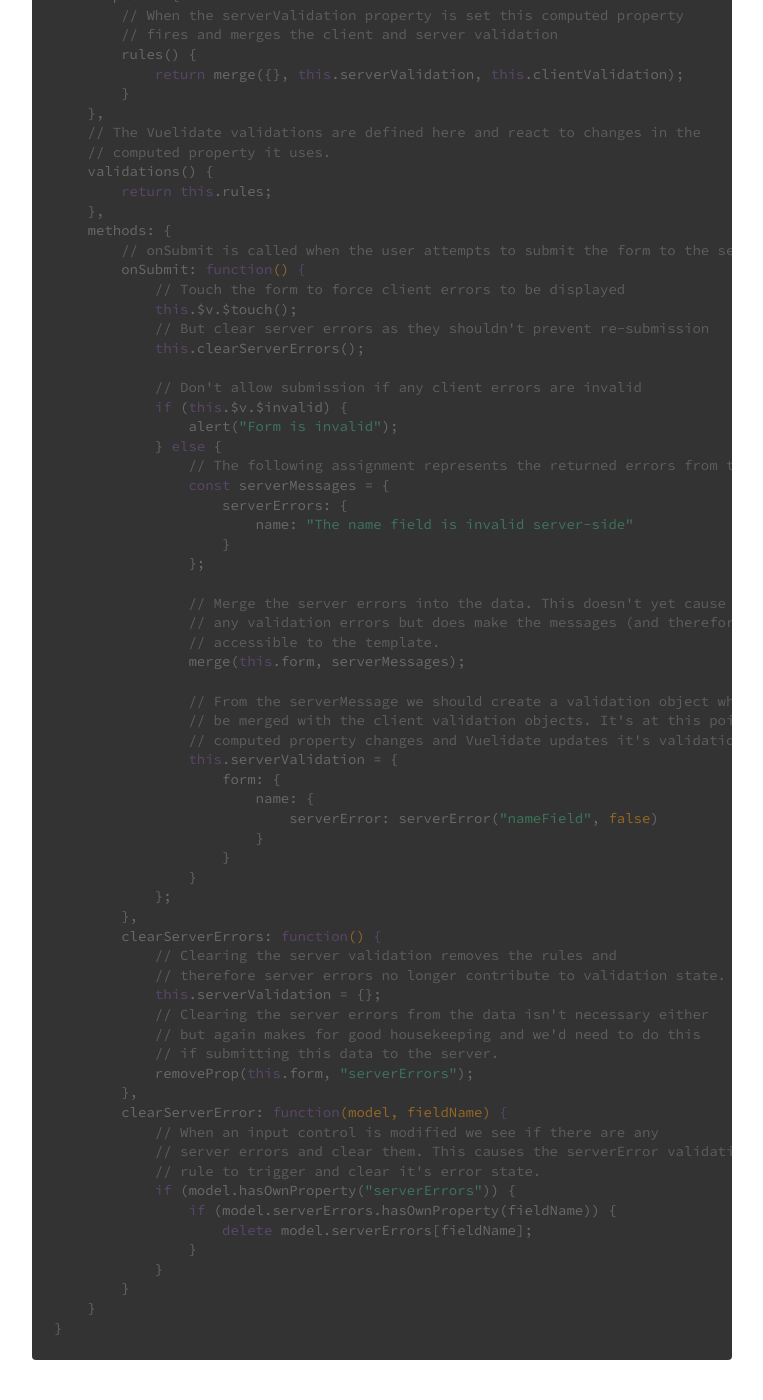
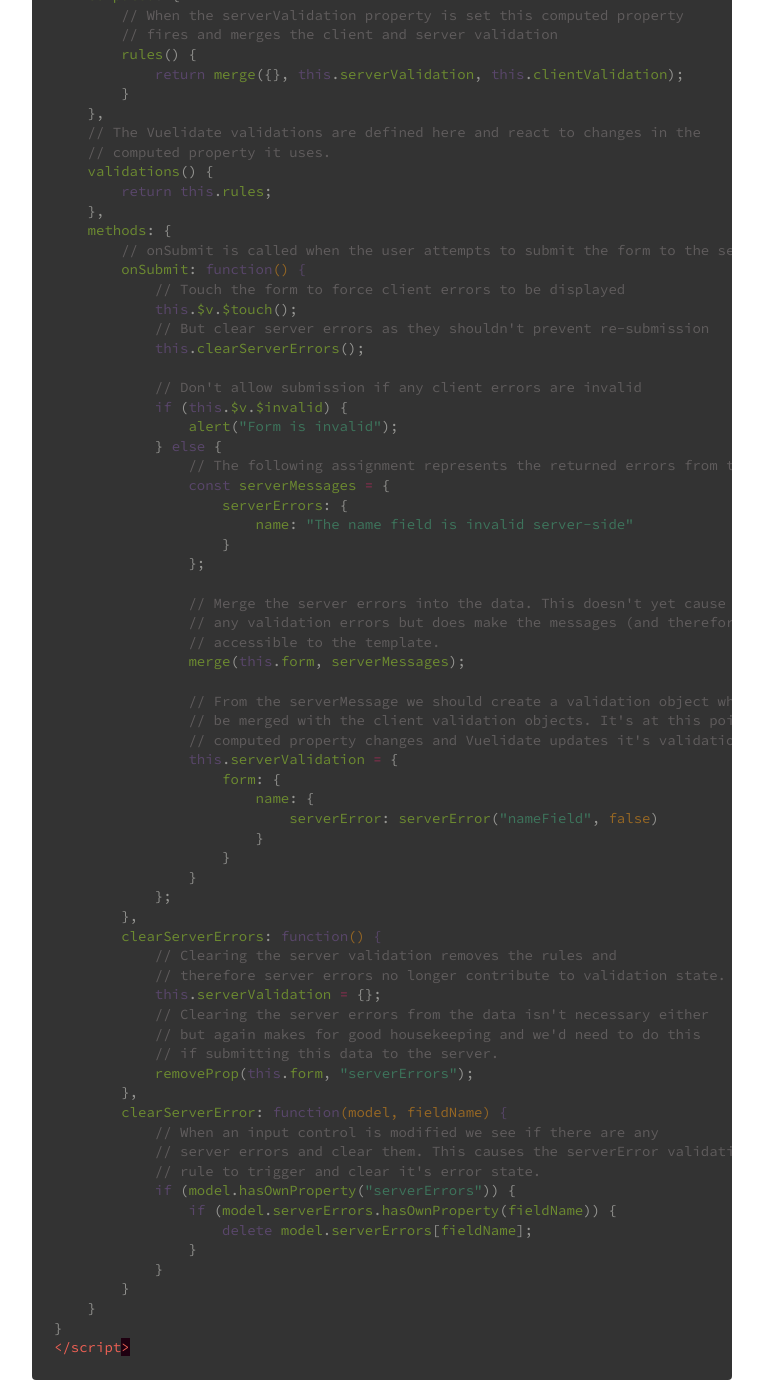
Before and after one commit to philiphendry/blog, a Jekyll site: the page built from _posts/2020-01-09-integrating-server-side-errors-with-vuelidate.markdown, in a window 1280 px wide and 1400 px high, scrolled down 3000 px. Shown: the whole window, without its empty margins (258-1021 px from the left). Built offline with Jekyll 4.4.1, drawn with Linux system fonts in a browser that asks for light colours; nearby versions of some CDN libraries; Markdown is read by kramdown in place of the engine named in the settings; comment, search, counter and statistics services are not loaded; some of the changed text lies outside the part shown.

Commit message:
Modify 2020-01-09-integrating-server-side-errors-with-vuelidate

````diff
--- a/_posts/2020-01-09-integrating-server-side-errors-with-vuelidate.markdown
+++ b/_posts/2020-01-09-integrating-server-side-errors-with-vuelidate.markdown
@@ -11,9 +11,9 @@ I've been busy getting my ASP.NET WebAPI to return validation errors to my clien
 
 My client application is written using [Vue.JS](https://vuejs.org/) with [Vuelidate](https://vuelidate.js.org/) providing the framework for creating validation rules against my data models. However, I don't have a way to submit the data to the server and then respond to errors returned which gets returned as JSON looking something like this:
 
-```
+```json
 {
-    "Message": "The request is invalid.",z
+    "Message": "The request is invalid.",
     "ModelState": {
         "person.Name": [
             "The field Name must be a string with a maximum length of 10."
@@ -42,7 +42,7 @@ Before leaping into the implementation I'd like to cover some of the requirement
 
 Here's the script section first with inline comments describing the relevance of each part:
 
-```
+```javascript
 <script>
 import { required } from "vuelidate/lib/validators"
 import { merge } from "lodash"
@@ -136,11 +136,12 @@ export default {
         }
     }
 }
+</script>
 ```
 
-There are a couple of omissions here. One is the helper function ```removeProp``` which is used to remove the ```serverErrors``` objects added to the data:
+There are a couple of omissions here. One is the helper function `removeProp` which is used to remove the `serverErrors` objects added to the data:
 
-```
+```javascript
 function removeProp(obj, propName) {
   for (var p in obj) {
     if (obj.hasOwnProperty(p)) {
@@ -157,7 +158,7 @@ function removeProp(obj, propName) {
 
 The other omission is the key to making this work:
 
-```
+```javascript
 const serverError = function(fieldName) {
   return (value, vm) => {
     return !(
@@ -168,9 +169,9 @@ const serverError = function(fieldName) {
 };
 ```
 
-This is a [custom validator](https://vuelidate.js.org/#sub-simplest-example) which is passed the field name which it's validating and sees if there's a server error item - if there is there's a validation error. The trick here is the merge of server errors into the form (```merge(this.form, serverMessages)```) produces a data object like this:
+This is a [custom validator](https://vuelidate.js.org/#sub-simplest-example) which is passed the field name which it's validating and sees if there's a server error item - if there is there's a validation error. The trick here is the merge of server errors into the form (`merge(this.form, serverMessages)`) produces a data object like this:
 
-```
+```json
     {
         name: 'bob',
         serverErrors: {
@@ -179,11 +180,11 @@ This is a [custom validator](https://vuelidate.js.org/#sub-simplest-example) whi
     }
 ```
 
-When the input, bound to name, is modified the ```serverErrors.name``` property is removed by the ```clearServerError``` method and so the ```serverError``` validator sees the field as become valid.
+When the input, bound to name, is modified the `serverErrors.name` property is removed by the `clearServerError` method and so the `serverError` validator sees the field as become valid.
 
 Finally, the template needs to respond to the validators and display messages:
 
-```
+```html
 <template>
     <form @submit.prevent="onSubmit">
         <input
@@ -203,7 +204,7 @@ Finally, the template needs to respond to the validators and display messages:
 </template>
 ```
 
-This template has standard Vuelidate syntax such as the v-model binding and the display of the required message. That slight updates for server-side include the ```@input``` event binding to clear the server-error as soon as the input changes and the display of the server errors from the data.
+This template has standard Vuelidate syntax such as the v-model binding and the display of the required message. That slight updates for server-side include the `@input` event binding to clear the server-error as soon as the input changes and the display of the server errors from the data.
 
 # Next Steps
 
````
